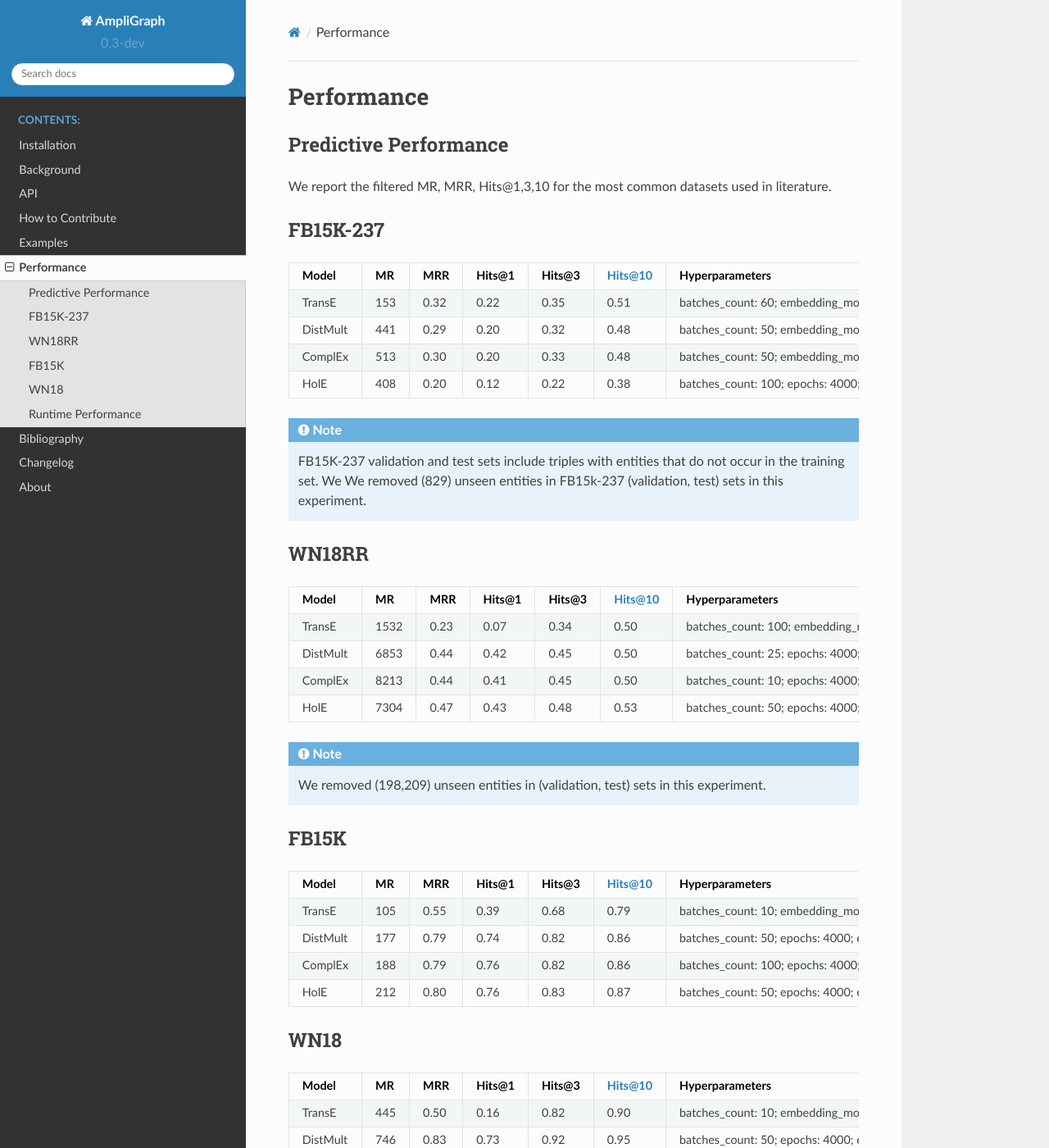
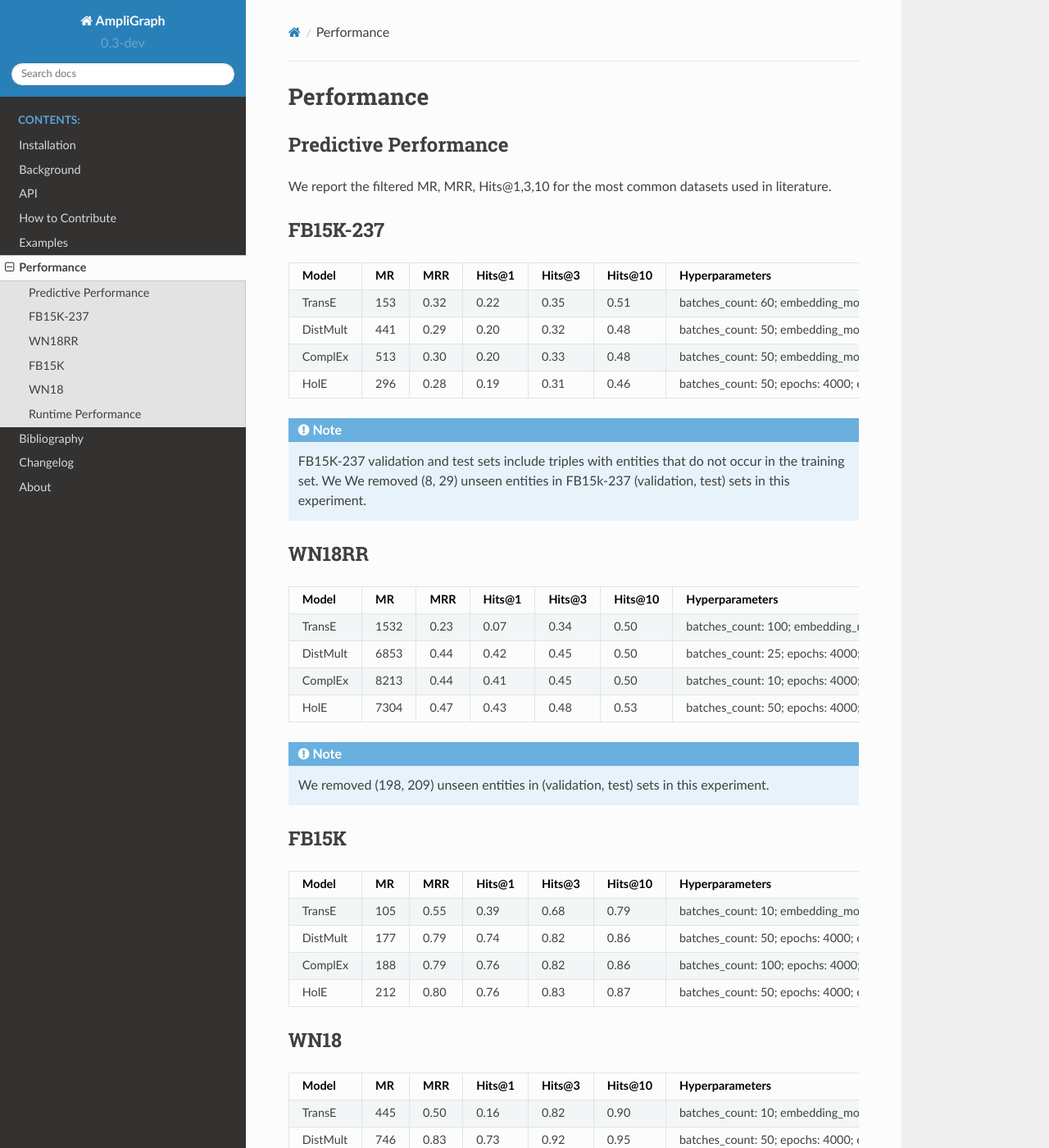
Before and after one commit to Accenture/AmpliGraph, a Sphinx documentation site: the page built from docs/experiments.rst, in a window 1280 px wide and 1400 px high. Shown: the whole window at 82% size. Built offline with Sphinx 7.4.7 and the Read the Docs theme 2.0.0, drawn with Linux system fonts in a browser that asks for light colours; the version number is read from the project's files by our own code.

Commit message:
update HolE exp result

```diff
--- a/docs/experiments.rst
+++ b/docs/experiments.rst
@@ -12,7 +12,7 @@ FB15K-237
 ---------
 
 ========== ======= ======== ======== ======== ======== ==========================
-  Model      MR     MRR     Hits@1    Hits@3   Hits@10      Hyperparameters
+  Model      MR     MRR     Hits@1    Hits@3  Hits\@10      Hyperparameters
 ========== ======= ======== ======== ======== ======== ==========================
 TransE     153      0.32     0.22     0.35     0.51      batches_count: 60;
                                                          embedding_model_params:
@@ -67,23 +67,23 @@ TransE     153      0.32     0.22     0.35     0.51      batches_count: 60;
                                                           p: 2;
                                                           seed: 0
 
- HolE       408      0.20   0.12     0.22      0.38       batches_count: 100;
+ HolE       296      0.28   0.19     0.31      0.46       batches_count: 50;
                                                           epochs: 4000;
-                                                          eta: 20;
-                                                          k: 200;
-                                                          loss: nll;
+                                                          eta: 30;
+                                                          k: 350;
+                                                          loss: self_adversarial;
+                                                          loss_params:
+                                                          alpha: 1;
+                                                          margin: 0.5;
                                                           optimizer: adam;
                                                           optimizer_params:
-                                                          lr: 0.0005;
-                                                          regularizer: LP;
-                                                          regularizer_params:
-                                                          lambda: 1.0e-05;
-                                                          p: 2;
+                                                          lr: 0.0001;
                                                           seed: 0
+
 ========== ======= ======== ======== ======== ======== ==========================
 
 .. note:: FB15K-237 validation and test sets include triples with entities that do not occur
-    in the training set. We We removed (829) unseen entities in FB15k-237 (validation, test) sets in this experiment.
+    in the training set. We We removed (8, 29) unseen entities in FB15k-237 (validation, test) sets in this experiment.
 
 
 
@@ -91,7 +91,7 @@ WN18RR
 ------
 
 ========== ======= ======== ======== ======== ======== ==========================
-  Model      MR     MRR     Hits@1    Hits@3   Hits@10      Hyperparameters
+  Model      MR     MRR     Hits@1    Hits@3  Hits\@10      Hyperparameters
 ========== ======= ======== ======== ======== ======== ==========================
 TransE     1532    0.23     0.07     0.34      0.50       batches_count: 100;
                                                           embedding_model_params:
@@ -148,14 +148,14 @@ TransE     1532    0.23     0.07     0.34      0.50       batches_count: 100;
                                                          seed: 0
 ========== ======= ======== ======== ======== ======== ==========================
 
-.. note:: We removed (198,209) unseen entities in (validation, test) sets in this experiment.
+.. note:: We removed (198, 209) unseen entities in (validation, test) sets in this experiment.
 
 
 FB15K
 -----
 
 ========== ======= ======== ======== ======== ======== ==========================
-  Model      MR     MRR     Hits@1    Hits@3   Hits@10      Hyperparameters
+  Model      MR     MRR     Hits@1    Hits@3  Hits\@10      Hyperparameters
 ========== ======= ======== ======== ======== ======== ==========================
   TransE    105    0.55      0.39     0.68     0.79      batches_count: 10;
                                                          embedding_model_params:
@@ -220,7 +220,7 @@ WN18
 ----
 
 ========== ======= ======== ======== ======== ======== ==========================
-  Model      MR     MRR     Hits@1    Hits@3   Hits@10      Hyperparameters
+  Model      MR     MRR     Hits@1    Hits@3  Hits\@10      Hyperparameters
 ========== ======= ======== ======== ======== ======== ==========================
  TransE    445      0.50     0.16     0.82     0.90      batches_count: 10;
                                                          embedding_model_params:
```
Also changed, not shown: docs/ampligraph.datasets.rst (+7 -1 lines).
